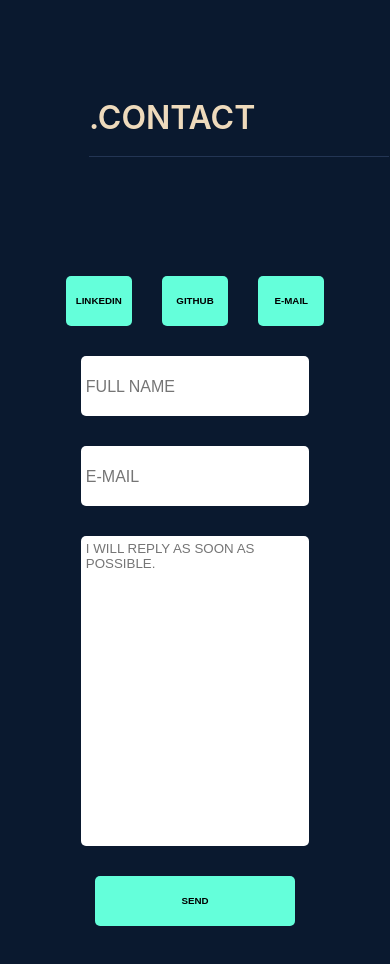
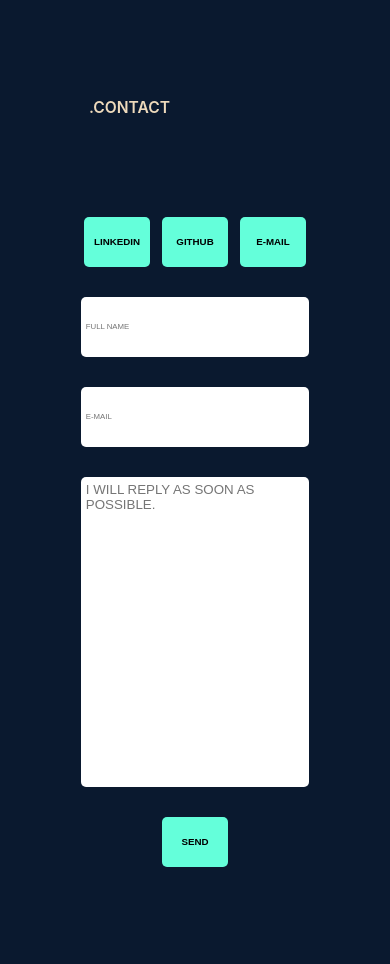
Before and after one commit to slimetna/Portfolio, a Next.js app: page /components/contact in a window 390 px wide. Shown: the top 964 px of the page. After the commit the page ends 917 px from the top, so only its background shows below. Built offline with nearby package versions, Linux system fonts and the light colour scheme.

Commit message:
add responsive features

```diff
--- a/styles/Contact.module.css
+++ b/styles/Contact.module.css
@@ -10,7 +10,7 @@
 
 .All h1 {
     color: #eedabc;
-    font-size: 32px;
+    font-size: 4vmin;
     font-weight: 600;
     text-align: left;
     margin-left: 50px;
@@ -18,15 +18,7 @@
     margin-bottom: 100px;
 }
 
-.All h1::after {
-    position: relative;
-    top: -11px;
-    content: '';
-    display: inline-block;
-    width: 300px;
-    height: 1px;
-    background-color: #233554;
-}
+
 
 
 .FormDiv {
@@ -51,13 +43,14 @@
 .Link {
     display: flex;
     flex-direction: row;
-    gap: 30px;
+    gap: 3vmin;
     margin-bottom: 30px;
 }
 
 .Form {
     display: flex;
     flex-direction: column;
+    align-items: center;
     gap: 30px;
 }
 
@@ -67,7 +60,7 @@
     border-radius: 5px;
     border: none;
     padding: 5px;
-    font-size: 20px;
+    font-size: 2vmin;
     font-family: Arial, Helvetica, sans-serif
 }
 
@@ -91,13 +84,11 @@
 
 .Form input::placeholder {
     text-transform: uppercase;
-    font-size: 16px;
+    font-size: 2vmin;
 }
 
 .Form button {
-    width: 200px;
-    margin-left: auto;
-    margin-right: auto;
+    width: 17vmin;
     margin-bottom: 50px;
 }
 
--- a/styles/DetailsProject.module.css
+++ b/styles/DetailsProject.module.css
@@ -44,14 +44,14 @@
 }
 
 .Container h1 {
-    font-size: 32px;
+    font-size: 3vmin;
     font-weight: 700;
     color: #64ffda;
     margin-bottom: 16px;
 }
 
 .Container p {
-    font-size: 16px;
+    font-size: 1.8vmin;
     font-weight: 400;
     color: #8892b0;
 }
--- a/styles/ProjectCard.module.css
+++ b/styles/ProjectCard.module.css
@@ -1,42 +1,22 @@
 .All {
     display: flex;
     flex-direction: column;
+    align-items: center;
     gap: 20px;
-    margin-left: 50px;
-    margin-top: 50px;
     box-sizing: border-box;
     cursor: pointer;
 }
 
 .All img {
-    width: 70vmin;
-    height: 40vmin;
+    max-width: 50%;
     border-radius: 15px;
     box-shadow: 1px 0px 15px 0px #000000;
 }
 
 .All h1 {
     color: #ffffff;
-    font-size: 32px;
+    font-size: 3.5vmin;
     font-weight: 500;
     text-align: left;
     font-family: 'Calibre','Inter','San Francisco','SF Pro Text',-apple-system,system-ui,sans-serif;
-
 }
-
-.All h2 {
-    display: flex;
-    flex-direction: row;
-    align-items: center;
-    justify-content: center;
-    position: relative;
-    width: 7vmin;
-    height: 7vmin;
-    top: -110px;
-    left: 572px;
-    text-align: center;
-    background-color: #64ffda;
-    border-radius: 10px;
-    box-shadow: 1px 0px 15px 0px #000000;
-
-}
--- a/styles/Timeline.module.css
+++ b/styles/Timeline.module.css
@@ -13,7 +13,7 @@
 
 .All h1 {
     color: #eedabc;
-    font-size: 32px;
+    font-size: 4vmin;
     width: 75%;
     font-weight: 600;
     margin-left: auto;
@@ -22,16 +22,7 @@
     font-family: 'Calibre','Inter','San Francisco','SF Pro Text',-apple-system,system-ui,sans-serif
 }
 
-.All h1::after {
-    position: relative;
-    top: -11px;
-    content: '';
-    display: inline-block;
-    width: 300px;
-    height: 1px;
-    background-color: #233554;
 
-}
 
 
 .All span {
--- a/styles/globals.css
+++ b/styles/globals.css
@@ -10,6 +10,10 @@ html {
   margin: 0;
   padding: 0;
   font-family: 'SF Mono','Fira Code','Fira Mono','Roboto Mono',monospace;
+}
+
+*::-webkit-scrollbar {
+  display: none;
 }
 
 .dWNZQD {
```
Also changed, not shown: pages/components/projects.tsx (+3 -23 lines), styles/Intro.module.css (+11 -3 lines), styles/Navbar.module.css (+13 -2 lines), styles/Projects.module.css (+7 -17 lines).
